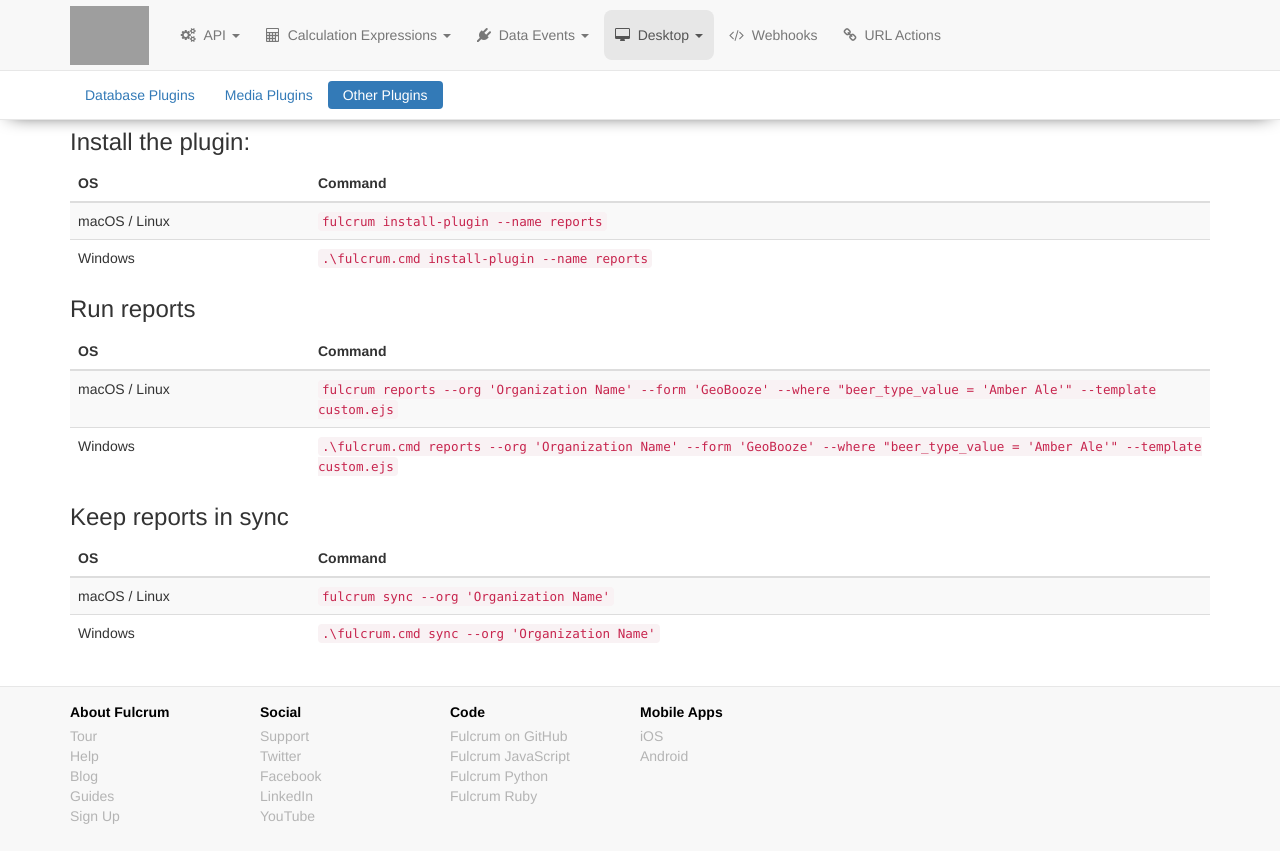
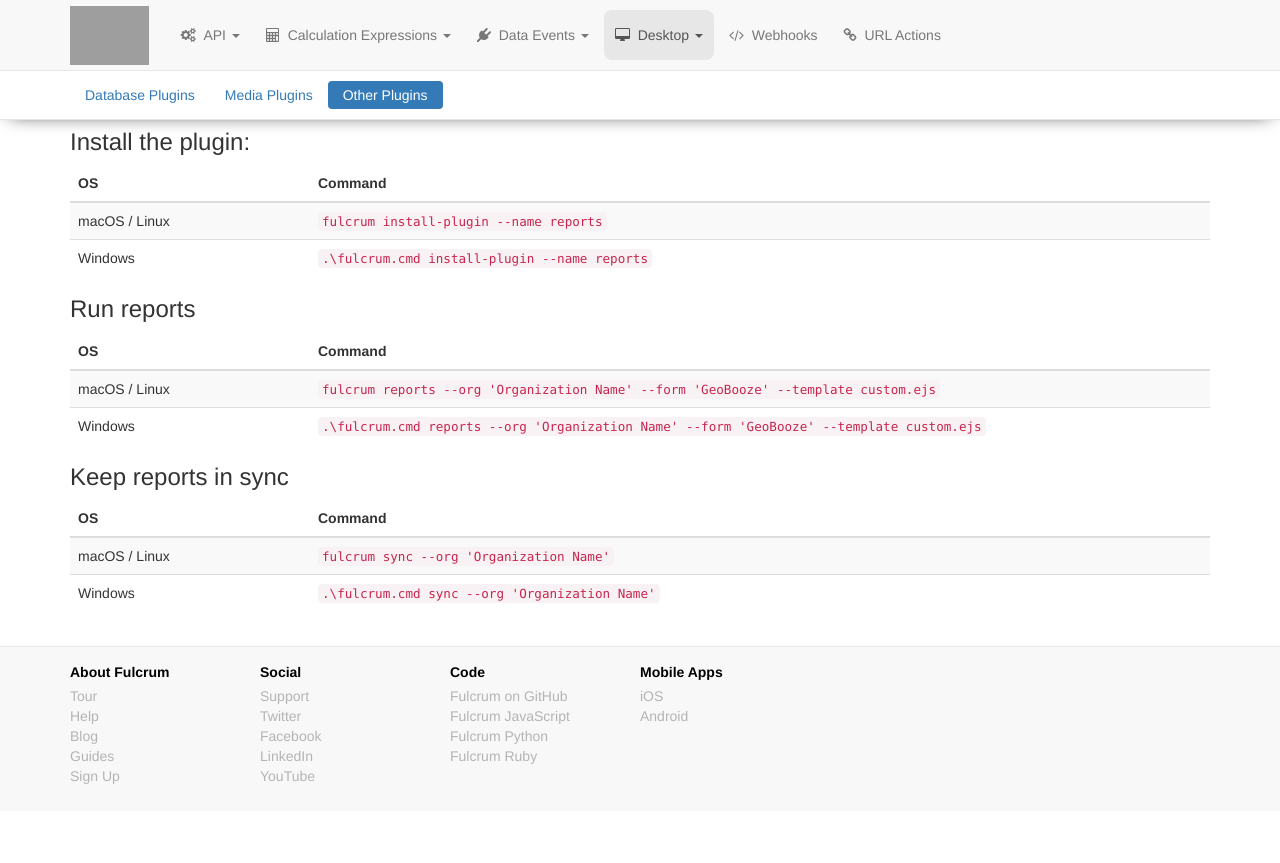
Before and after one commit to rylincoln/developer.fulcrumapp.com, a Jekyll site: the page built from _desktop/plugins.md, in a window 1280 px wide and 900 px high, scrolled down 6678 px. Shown: the top 863 px of the window. Built offline with Jekyll 4.4.1, drawn with Linux system fonts in a browser that asks for light colours; nearby versions of some CDN libraries; grey boxes are pictures that could not be loaded.

Commit message:
Remove parameter from example

```diff
--- a/_desktop/plugins.md
+++ b/_desktop/plugins.md
@@ -292,8 +292,8 @@ Generate custom PDF reports from Fulcrum data. To customize reports, edit `templ
 {:.table.table-striped.event-table}
 | OS | Command |
 | - | - |
-| macOS / Linux  | `fulcrum reports --org 'Organization Name' --form 'GeoBooze' --where "beer_type_value = 'Amber Ale'" --template custom.ejs`  |
-| Windows | `.\fulcrum.cmd reports --org 'Organization Name' --form 'GeoBooze' --where "beer_type_value = 'Amber Ale'" --template custom.ejs` |
+| macOS / Linux  | `fulcrum reports --org 'Organization Name' --form 'GeoBooze' --template custom.ejs`  |
+| Windows | `.\fulcrum.cmd reports --org 'Organization Name' --form 'GeoBooze' --template custom.ejs` |
 
 ### Keep reports in sync
 
```
